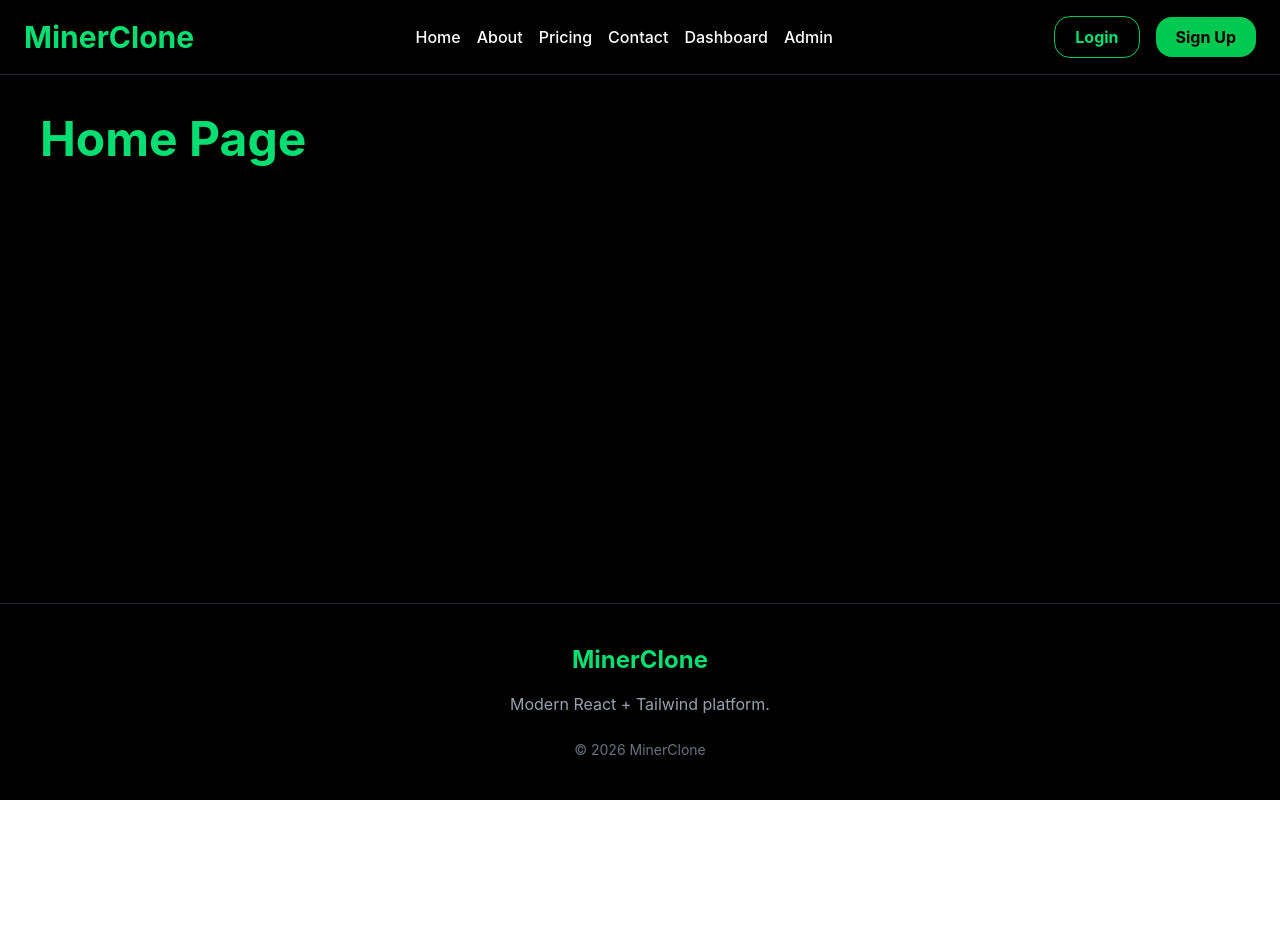
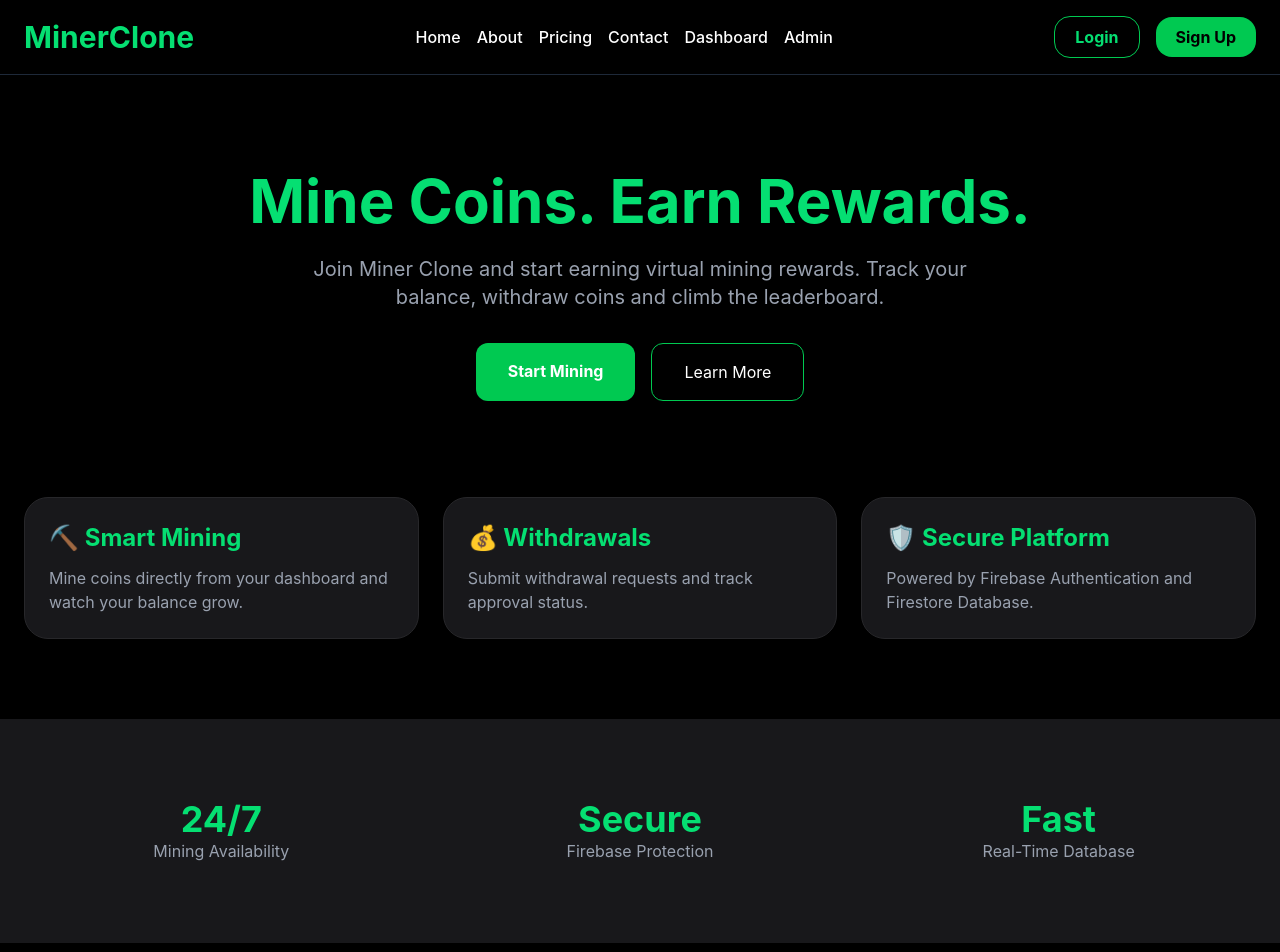
Before and after one commit to seetdrumz-code/miner-clone, a React (Vite) app: page / in a window 1280 px wide. Shown: the top 952 px of the page. Before the commit the page ends 800 px from the top, so only its background shows below. Built offline with nearby package versions, Linux system fonts and the light colour scheme.

Commit message:
Upgraded homepage

```diff
--- a/src/Pages/Home.jsx
+++ b/src/Pages/Home.jsx
@@ -1,9 +1,151 @@
+import { Link } from "react-router-dom";
+
 export default function Home() {
   return (
-    <div className="text-white p-10">
-      <h1 className="text-5xl font-bold text-green-400">
-        Home Page
-      </h1>
+    <div className="text-white">
+
+      {/* HERO SECTION */}
+
+      <section className="text-center py-24 px-6">
+
+        <h1 className="text-6xl font-bold text-green-400 mb-6">
+          Mine Coins. Earn Rewards.
+        </h1>
+
+        <p className="text-gray-400 text-xl max-w-2xl mx-auto mb-8">
+          Join Miner Clone and start earning virtual mining rewards.
+          Track your balance, withdraw coins and climb the leaderboard.
+        </p>
+
+        <div className="flex justify-center gap-4">
+
+          <Link
+            to="/signup"
+            className="bg-green-500 hover:bg-green-600 px-8 py-4 rounded-xl font-bold"
+          >
+            Start Mining
+          </Link>
+
+          <Link
+            to="/about"
+            className="border border-green-500 px-8 py-4 rounded-xl"
+          >
+            Learn More
+          </Link>
+
+        </div>
+
+      </section>
+
+      {/* FEATURES */}
+
+      <section className="grid md:grid-cols-3 gap-6 px-6 pb-20">
+
+        <div className="bg-zinc-900 p-6 rounded-3xl border border-zinc-800">
+
+          <h2 className="text-2xl font-bold text-green-400 mb-3">
+            ⛏ Smart Mining
+          </h2>
+
+          <p className="text-gray-400">
+            Mine coins directly from your dashboard and watch your balance grow.
+          </p>
+
+        </div>
+
+        <div className="bg-zinc-900 p-6 rounded-3xl border border-zinc-800">
+
+          <h2 className="text-2xl font-bold text-green-400 mb-3">
+            💰 Withdrawals
+          </h2>
+
+          <p className="text-gray-400">
+            Submit withdrawal requests and track approval status.
+          </p>
+
+        </div>
+
+        <div className="bg-zinc-900 p-6 rounded-3xl border border-zinc-800">
+
+          <h2 className="text-2xl font-bold text-green-400 mb-3">
+            🛡 Secure Platform
+          </h2>
+
+          <p className="text-gray-400">
+            Powered by Firebase Authentication and Firestore Database.
+          </p>
+
+        </div>
+
+      </section>
+
+      {/* STATS */}
+
+      <section className="bg-zinc-900 py-20 px-6">
+
+        <div className="grid md:grid-cols-3 gap-6 text-center">
+
+          <div>
+
+            <h2 className="text-4xl font-bold text-green-400">
+              24/7
+            </h2>
+
+            <p className="text-gray-400">
+              Mining Availability
+            </p>
+
+          </div>
+
+          <div>
+
+            <h2 className="text-4xl font-bold text-green-400">
+              Secure
+            </h2>
+
+            <p className="text-gray-400">
+              Firebase Protection
+            </p>
+
+          </div>
+
+          <div>
+
+            <h2 className="text-4xl font-bold text-green-400">
+              Fast
+            </h2>
+
+            <p className="text-gray-400">
+              Real-Time Database
+            </p>
+
+          </div>
+
+        </div>
+
+      </section>
+
+      {/* CTA */}
+
+      <section className="text-center py-24 px-6">
+
+        <h2 className="text-5xl font-bold mb-6">
+          Ready To Start Mining?
+        </h2>
+
+        <p className="text-gray-400 mb-8">
+          Create an account and begin earning coins today.
+        </p>
+
+        <Link
+          to="/signup"
+          className="bg-green-500 hover:bg-green-600 px-8 py-4 rounded-xl font-bold"
+        >
+          Create Account
+        </Link>
+
+      </section>
+
     </div>
-  )
+  );
 }
```
